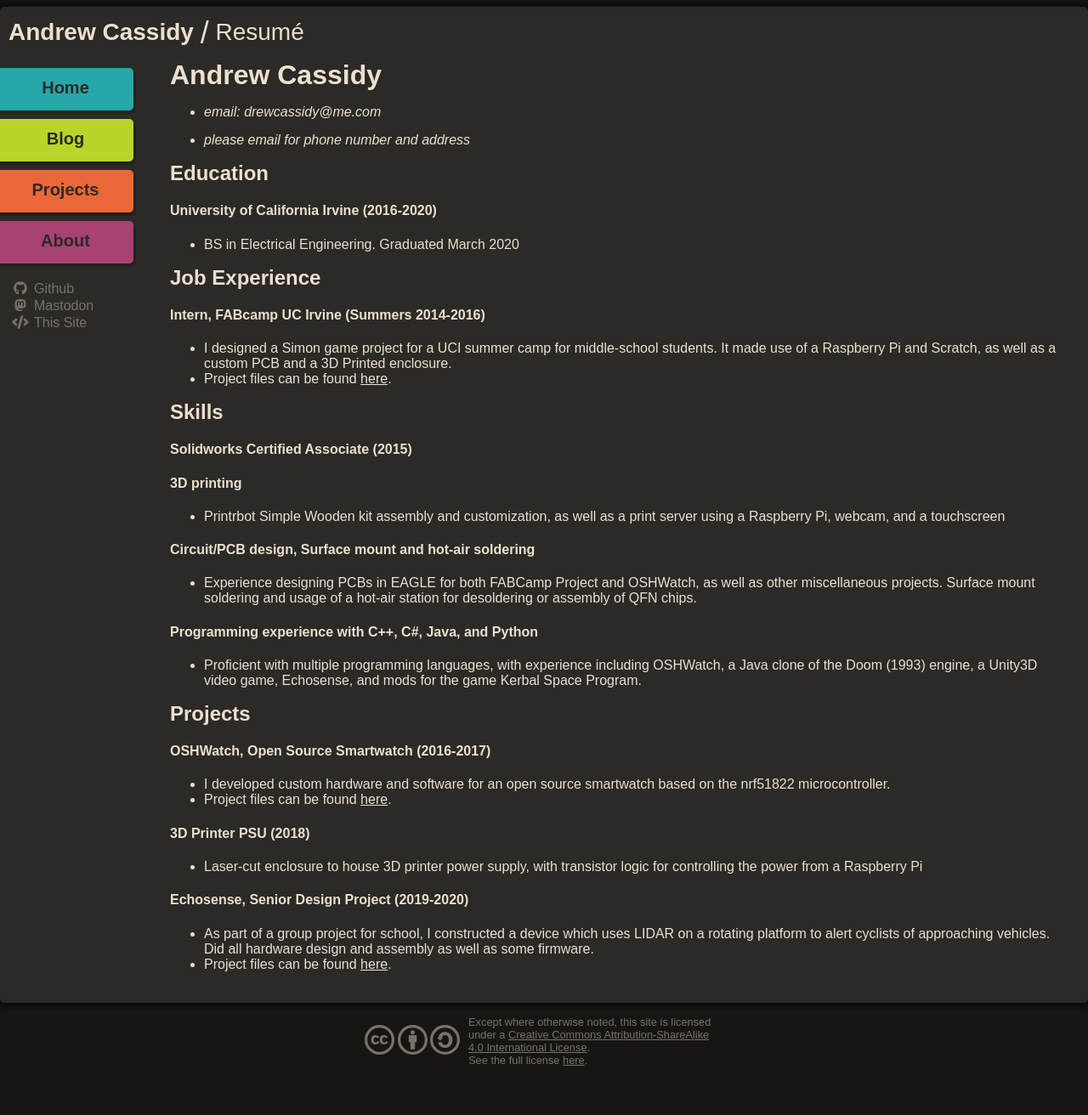
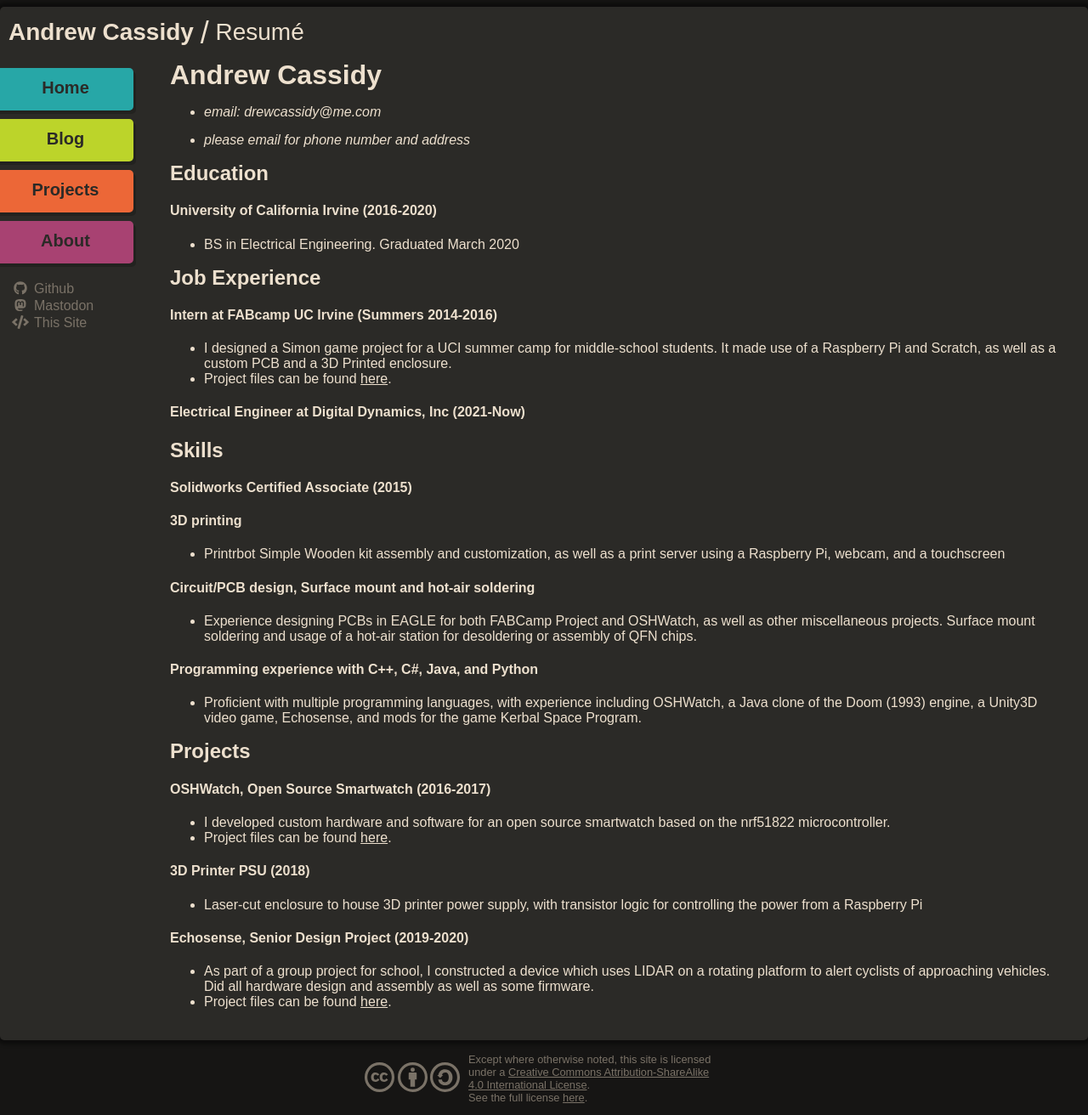
Before and after one commit to drewcassidy/drewcassidy.github.io, a Jekyll site: the page built from Resume.md, in a window 1280 px wide. Shown: the whole page at 85% size. Built offline with Jekyll 4.4.1, drawn with Linux system fonts in a browser that asks for light colours; some web fonts are replaced; before the commit the page ends 1268 px from its top, so only the background shows below that.

Commit message:
Update Resume.md

```diff
--- a/Resume.md
+++ b/Resume.md
@@ -16,10 +16,12 @@ title: Resumé
 
 ## Job Experience
 
-#### Intern, FABcamp UC Irvine (Summers 2014-2016)
+#### Intern at FABcamp UC Irvine (Summers 2014-2016)
 
 * I designed a Simon game project for a UCI summer camp for middle-school students. It made use of a Raspberry Pi and Scratch, as well as a custom PCB and a 3D Printed enclosure.
 * Project files can be found [here](https://github.com/FABcamp/SimonGPIO2.0).
+
+#### Electrical Engineer at Digital Dynamics, Inc (2021-Now)
 
 ## Skills
 
```
